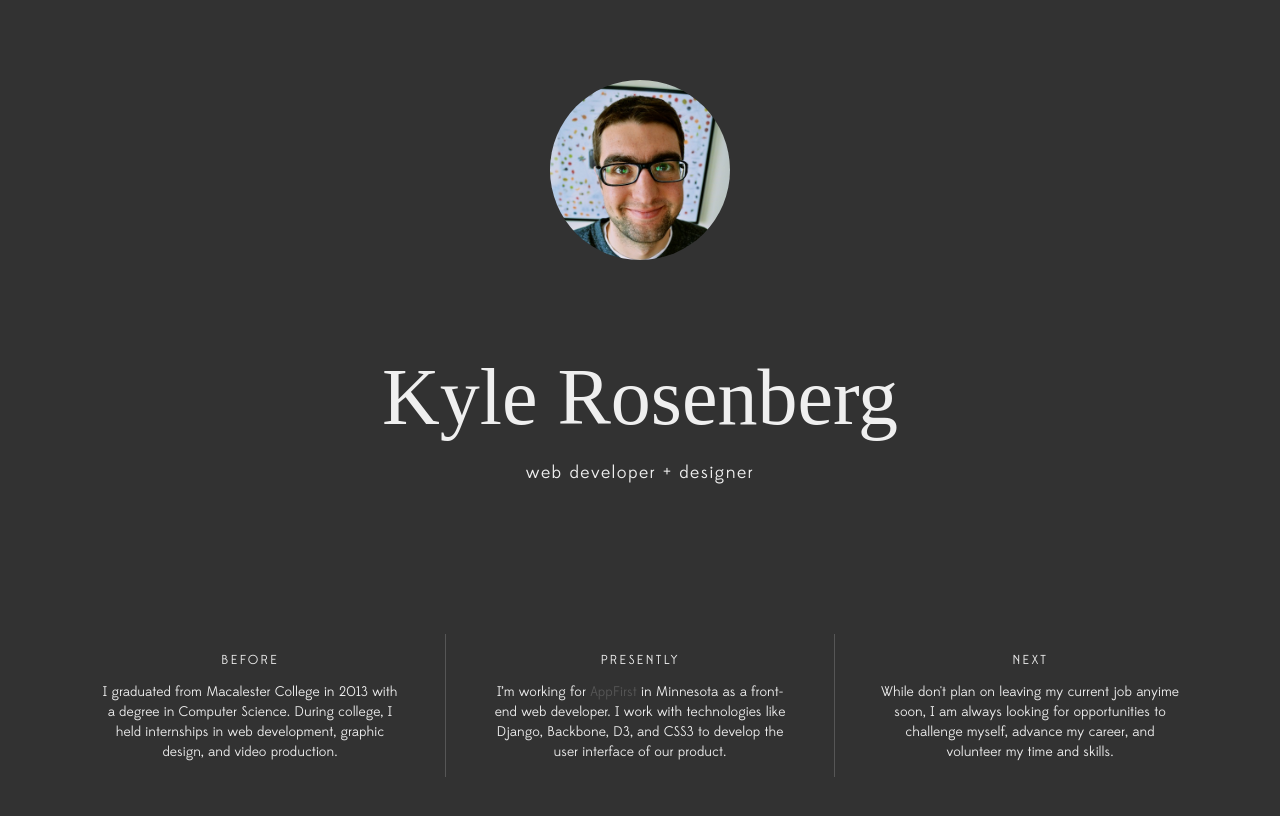
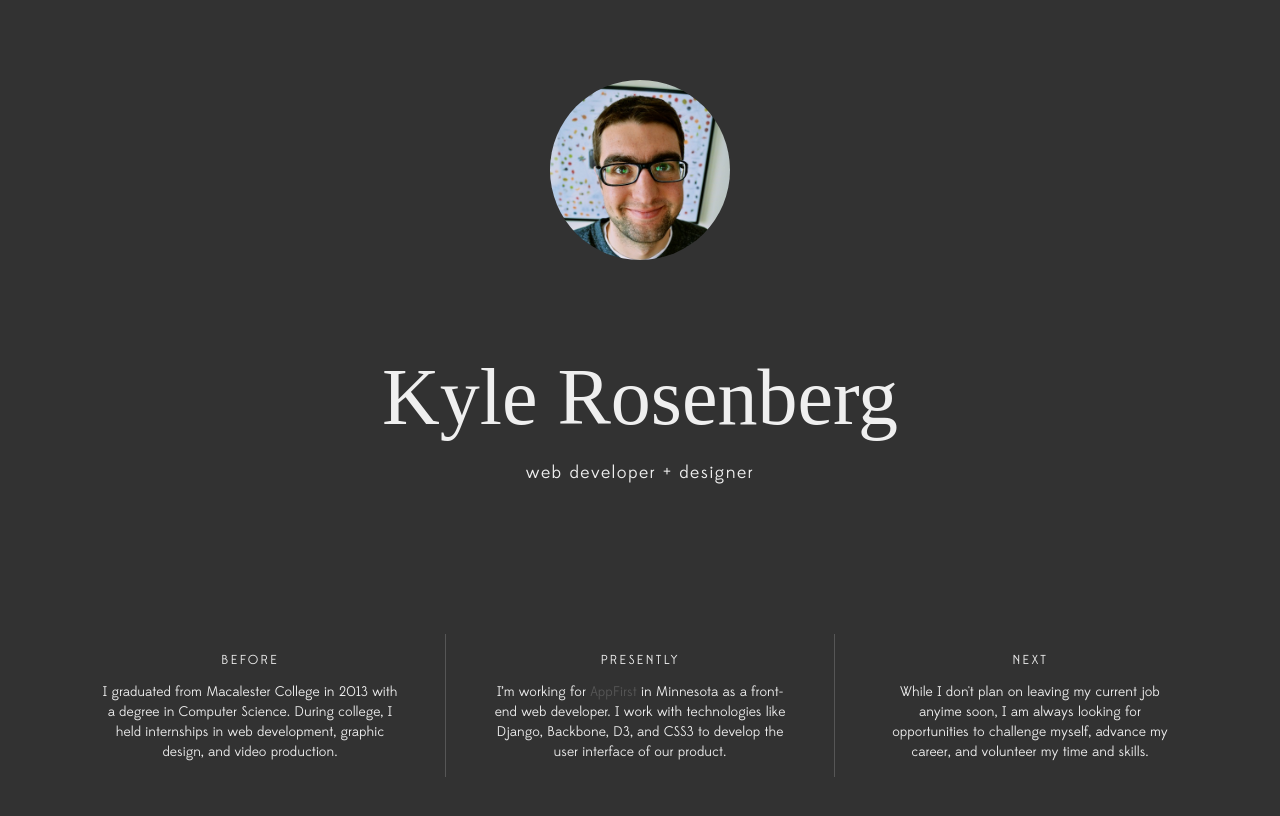
Before and after one commit to krosenberg/kylerosenberg.com, a Jekyll site: the page built from index.html, in a window 1280 px wide. Shown: the top 816 px of the page. Built offline with Jekyll 4.4.1, drawn with Linux system fonts in a browser that asks for light colours; nearby versions of some CDN libraries; some web fonts are replaced; Markdown is read by kramdown in place of the engine named in the settings.

Commit message:
missing word added

```diff
--- a/_layouts/default.html
+++ b/_layouts/default.html
@@ -46,7 +46,7 @@
         <div class="col-sm-4 info-item">
           <h3>next</h3>
           <p>
-            While don't plan on leaving my current job anyime soon, I am always looking for opportunities to challenge myself, advance my career, and volunteer my time and skills.
+            While I don't plan on leaving my current job anyime soon, I am always looking for opportunities to challenge myself, advance my career, and volunteer my time and skills.
           </p>
         </div>
 
```
